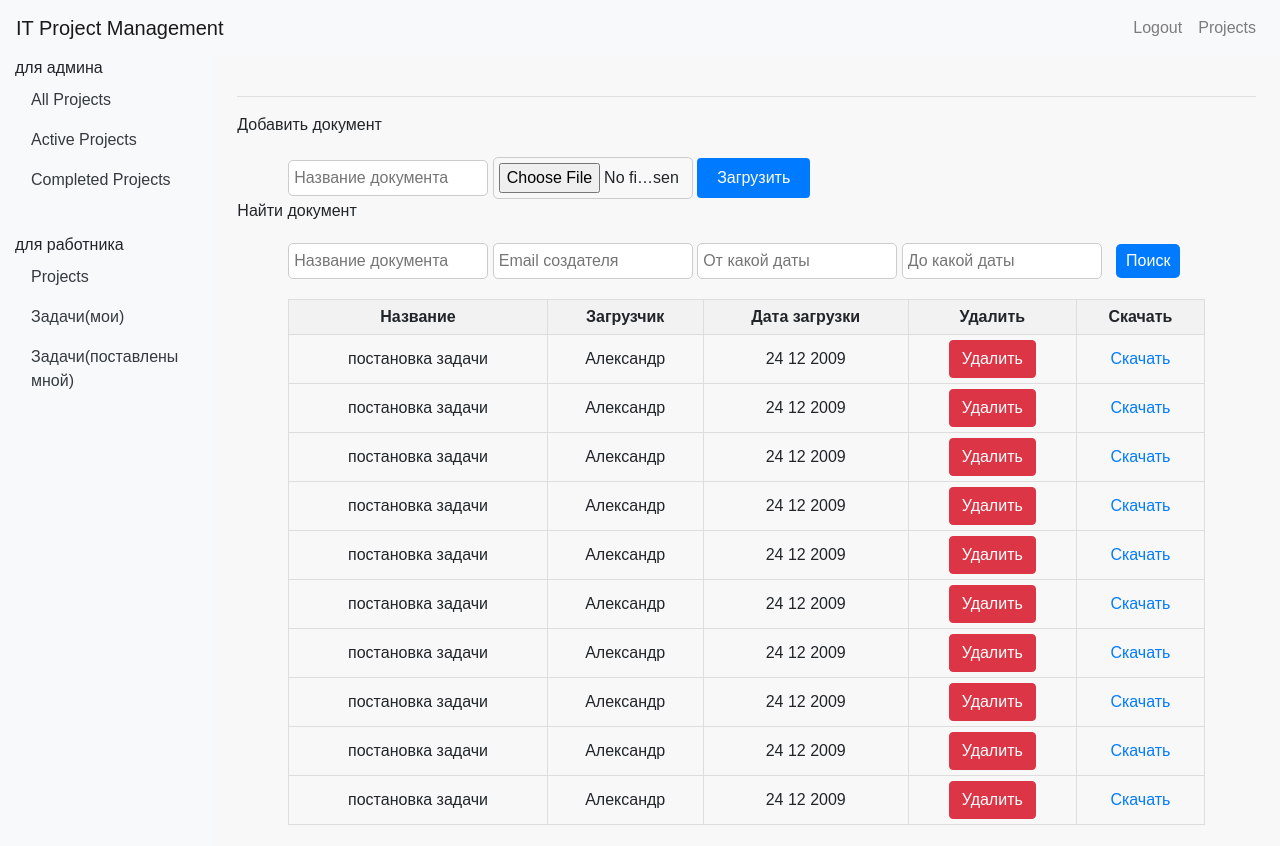
After one commit to hahabuntun/TManagement, a Python web app: template project/templates/task_documents.html in a window 1280 px wide. The commit adds this page. Run offline with Jinja, Linux system fonts and the light colour scheme; the template is opened without the code that fills it, so the values that code supplies are empty; some libraries are stand-ins or nearby versions.

Commit message:
added pages for documents. need to be fixed

```diff
--- a/project/templates/add_member.html
+++ b/project/templates/add_member.html
@@ -1,4 +1,4 @@
-<!-- системный администратор добавляет врачей и администраторов в систему -->
+
 
 <!DOCTYPE html>
 <html lang="en">
--- /dev/null
+++ b/project/templates/task_documents.html
@@ -0,0 +1,196 @@
+<!DOCTYPE html>
+<html lang="en">
+
+<head>
+    <meta charset="UTF-8">
+    <meta name="viewport" content="width=device-width, initial-scale=1.0">
+    <title>Добавление сотрудника</title>
+
+    <link rel="stylesheet" href="https://stackpath.bootstrapcdn.com/bootstrap/4.5.2/css/bootstrap.min.css">
+    <link rel="stylesheet" href="../static/styles/basic_form.css">
+    <link rel="stylesheet" href="../static/styles/basic_list.css">
+    <link rel="stylesheet" href="../static/styles/modal.css">
+
+    <style>
+        body {
+            font-family: sans-serif;
+        }
+
+        .navbar {
+            background-color: #343a40;
+            /* Dark gray navbar */
+            color: white;
+        }
+
+        .sidebar {
+            background-color: #f8f9fa;
+            /* Light gray sidebar */
+        }
+
+        .nav-link {
+            color: #343a40;
+        }
+
+        /* Dark gray text for links */
+        .nav-link:hover {
+            color: #007bff;
+        }
+
+        /* Blue on hover */
+        .custom-card {
+            border: 1px solid #ccc;
+            padding: 15px;
+            background-color: #e9ecef;
+            /* Light gray card background */
+        }
+    </style>
+</head>
+
+<body>
+    <nav class="navbar navbar-expand-lg navbar-light bg-light">
+        <a class="navbar-brand" href="#">IT Project Management</a>
+        <ul class="navbar-nav ml-auto">
+            <li class="nav-item"><a class="nav-link" href="#">Logout</a></li>
+            <li class="nav-item"><a class="nav-link" href="#">Projects</a></li>
+        </ul>
+    </nav>
+
+
+    <div class="container-fluid">
+        <div class="row">
+            <div class="col-md-3 col-lg-2 bg-light d-none d-md-block sidebar">
+                <div class="sidebar-sticky">
+                    <ul class="nav flex-column">
+                        для админа
+                        <li class="nav-item"><a class="nav-link" href="#">All Projects</a></li>
+                        <li class="nav-item"><a class="nav-link" href="#">Active Projects</a></li>
+                        <li class="nav-item"><a class="nav-link" href="#">Completed Projects</a></li>
+                        <hr>
+                        для работника
+                        <li class="nav-item"><a class="nav-link" href="#">Projects</a></li>
+                        <li class="nav-item"><a class="nav-link" href="#">Задачи(мои)</a></li>
+                        <li class="nav-item"><a class="nav-link" href="#">Задачи(поставлены мной)</a></li>
+                    </ul>
+                </div>
+            </div>
+            <main role="main" class="col-md-9 ml-sm-auto col-lg-10 px-4">
+                <br>
+                <hr>
+                Добавить документ
+                <div class="add-container">
+                    <form id="addForm">
+                        <input name="name" type="text" class="dataInput" id="documentNameAdd"
+                            placeholder="Название документа">
+                        <input name="file" type="file" class="dataInput" id="documentAdd"
+                            placeholder="Email создателя">
+                        <button type="submit">Загрузить</button>
+                    </form>
+                </div>
+
+                Найти документ
+                <div class="filter-container">
+                    <form id="filterForm">
+                        <input name="name" type="text" class="dataInput" id="documentSearch"
+                            placeholder="Название документа">
+                        <input name="email" type="text" class="dataInput" id="emailSearch"
+                            placeholder="Email создателя">
+                        <input name="start_date" type="text" class="dataInput" id="srartDateSearch"
+                            placeholder="От какой даты">
+                        <input name="start_date" type="text" class="dataInput" id="srartDateSearch"
+                            placeholder="До какой даты">
+                        <button type="submit" id="searchButton">Поиск</button>
+                    </form>
+                </div>
+
+                <div class="document-list" id="documentListContainer">
+                    <div id="documentTableContainer">
+                        <table class="document-table" id="documentTable">
+                            <thead>
+                                <tr>
+                                    <th>Название</th>
+                                    <th>Загрузчик</th>
+                                    <th>Дата загрузки</th>
+                                    <th>Удалить</th>
+                                    <th>Скачать</th>
+                                </tr>
+                            </thead>
+                            <tbody>
+                                <tr>
+                                    <td>постановка задачи</td>
+                                    <td>Александр</td>
+                                    <td>24 12 2009</td>
+                                    <td><button class="btn btn-danger">Удалить</button></td>
+                                    <td><a href="">Скачать</a></td>
+                                </tr>
+                                <tr>
+                                    <td>постановка задачи</td>
+                                    <td>Александр</td>
+                                    <td>24 12 2009</td>
+                                    <td><button class="btn btn-danger">Удалить</button></td>
+                                    <td><a href="">Скачать</a></td>
+                                </tr>
+                                <tr>
+                                    <td>постановка задачи</td>
+                                    <td>Александр</td>
+                                    <td>24 12 2009</td>
+                                    <td><button class="btn btn-danger">Удалить</button></td>
+                                    <td><a href="">Скачать</a></td>
+                                </tr>
+                                <tr>
+                                    <td>постановка задачи</td>
+                                    <td>Александр</td>
+                                    <td>24 12 2009</td>
+                                    <td><button class="btn btn-danger">Удалить</button></td>
+                                    <td><a href="">Скачать</a></td>
+                                </tr>
+                                <tr>
+                                    <td>постановка задачи</td>
+                                    <td>Александр</td>
+                                    <td>24 12 2009</td>
+                                    <td><button class="btn btn-danger">Удалить</button></td>
+                                    <td><a href="">Скачать</a></td>
+                                </tr>
+                                <tr>
+                                    <td>постановка задачи</td>
+                                    <td>Александр</td>
+                                    <td>24 12 2009</td>
+                                    <td><button class="btn btn-danger">Удалить</button></td>
+                                    <td><a href="">Скачать</a></td>
+                                </tr>
+                                <tr>
+                                    <td>постановка задачи</td>
+                                    <td>Александр</td>
+                                    <td>24 12 2009</td>
+                                    <td><button class="btn btn-danger">Удалить</button></td>
+                                    <td><a href="">Скачать</a></td>
+                                </tr>
+                                <tr>
+                                    <td>постановка задачи</td>
+                                    <td>Александр</td>
+                                    <td>24 12 2009</td>
+                                    <td><button class="btn btn-danger">Удалить</button></td>
+                                    <td><a href="">Скачать</a></td>
+                                </tr>
+                                <tr>
+                                    <td>постановка задачи</td>
+                                    <td>Александр</td>
+                                    <td>24 12 2009</td>
+                                    <td><button class="btn btn-danger">Удалить</button></td>
+                                    <td><a href="">Скачать</a></td>
+                                </tr>
+                                <tr>
+                                    <td>постановка задачи</td>
+                                    <td>Александр</td>
+                                    <td>24 12 2009</td>
+                                    <td><button class="btn btn-danger">Удалить</button></td>
+                                    <td><a href="">Скачать</a></td>
+                                </tr>
+                            </tbody>
+                        </table>
+                    </div>
+                </div>
+            </main>
+        </div>
+    </div>
+</body>
+</html>
```
Also changed, not shown: project/templates/project_documents.html (added, +196 -0 lines), project/templates/team_documents.html (added, +196 -0 lines), project/templates/task.html (added), project/templates/team.html (added).
